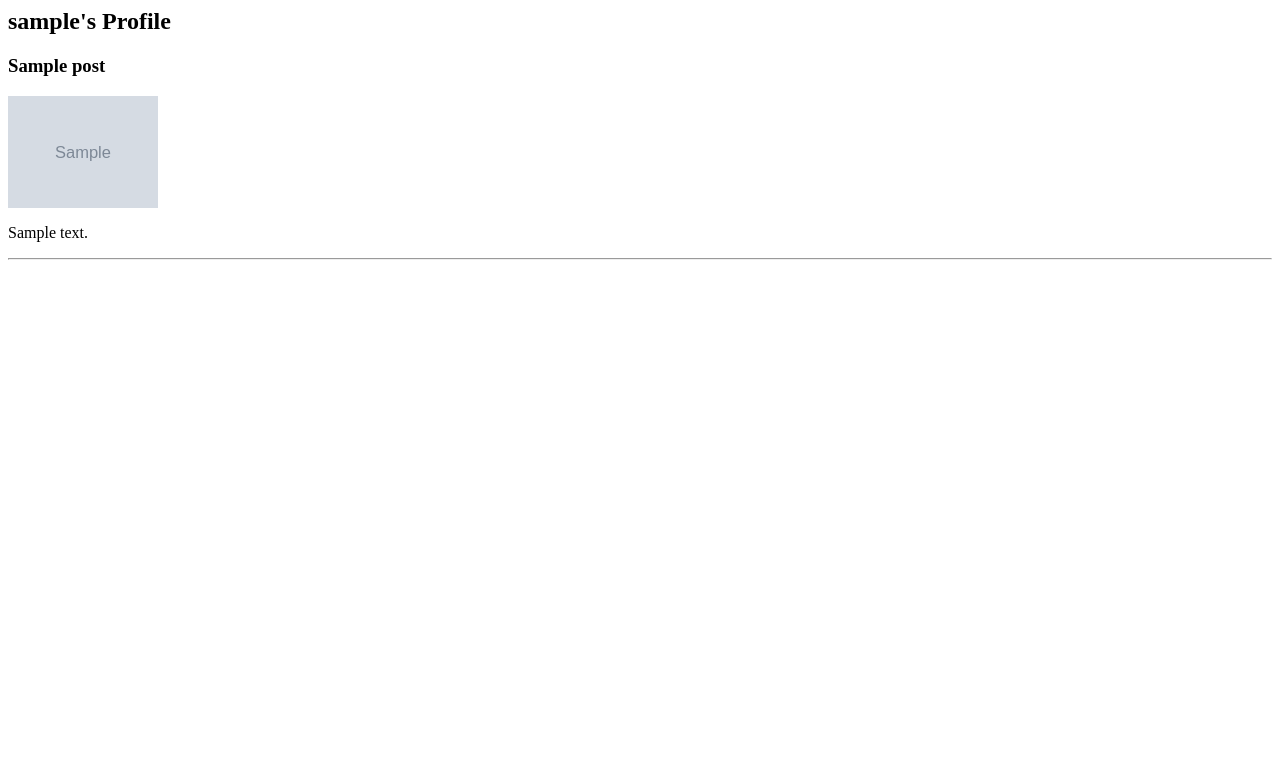
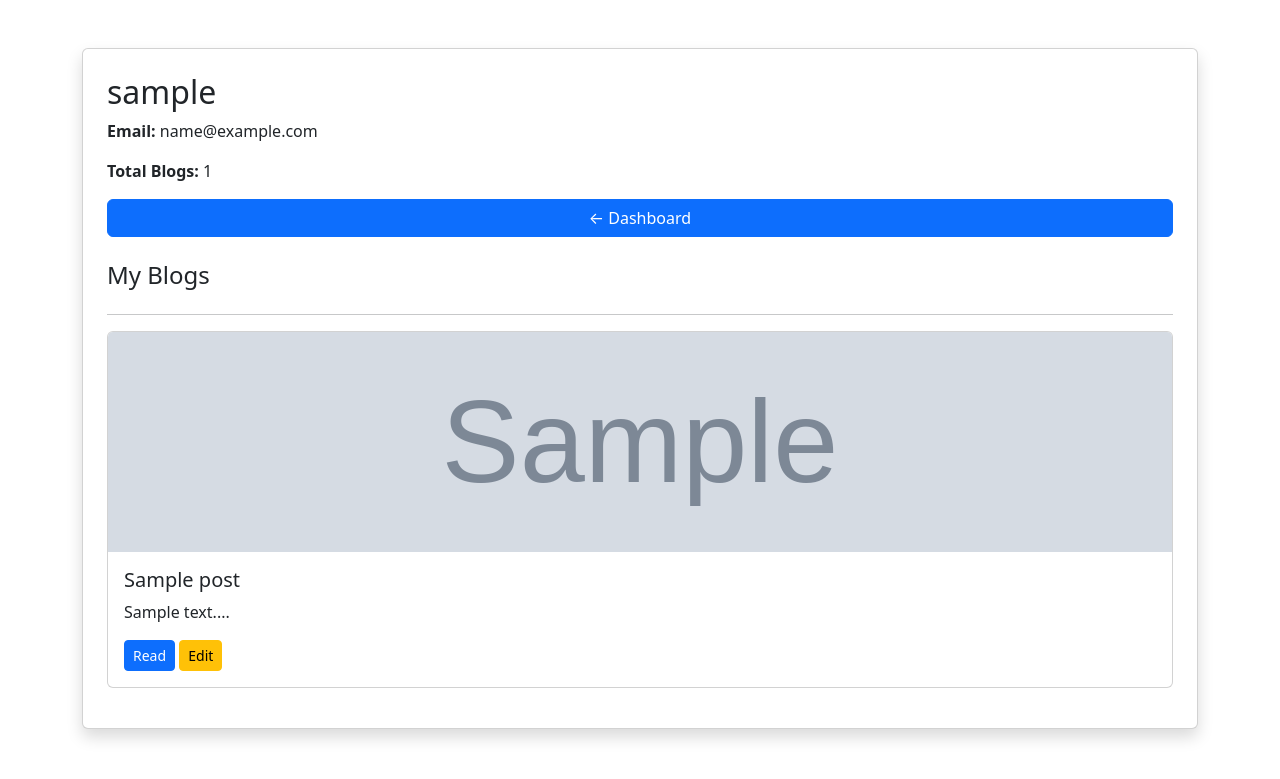
Before and after one commit to gayatri162/Blog-Platform, a Flask app: template templates/profile.html in a window 1280 px wide. Shown: the top 779 px of the page. Run offline with Flask 3, Linux system fonts and the light colour scheme; the template is opened without the code that fills it: most values are stand-ins (such as "Sample title", 1, 10 or a date in 2020); grey boxes marked "Sample" are stand-in pictures.

Commit message:
Added profile page and like toggle

```diff
--- a/app.py
+++ b/app.py
@@ -11,6 +11,7 @@ import os
 from dotenv import load_dotenv
 
 load_dotenv()
+
 
 cloudinary.config(
     cloud_name=os.getenv("CLOUD_NAME"),
@@ -35,11 +36,12 @@ def login():
 
         user = users.find_one({"email": email})
 
-        if user and bcrypt.checkpw(password.encode('utf-8'), user["password"]):
+        if user:
+          stored_password = bytes(user["password"])
 
+          if bcrypt.checkpw(password.encode("utf-8"), stored_password):
             session["user"] = user["name"]
             session["email"] = user["email"]
-
             return redirect("/dashboard")
 
         return "Invalid Email or Password!"
@@ -91,8 +93,14 @@ def dashboard():
         page = int(request.args.get("page", 1))
         limit = 6
         skip = (page - 1) * limit
+    if search:
 
-        all_posts = list(posts.find().skip(skip).limit(limit))
+      all_posts = list(posts.find({
+        "title": {"$regex": search, "$options": "i"}
+      }))
+    else:
+      all_posts = list(posts.find().skip(skip).limit(limit))
+
     return render_template(
         "dashboard.html",
         posts=all_posts,
@@ -196,10 +204,31 @@ def logout():
 @app.route("/like/<id>")
 def like_post(id):
 
-    posts.update_one(
-        {"_id": ObjectId(id)},
-        {"$inc": {"likes": 1}}
-    )
+    if "user" not in session:
+       return redirect("/login")
+
+    post = posts.find_one({"_id": ObjectId(id)})
+    user = session["email"]   # unique user
+
+    liked_by = post.get("liked_by", [])
+
+    if user in liked_by:
+
+        posts.update_one(
+            {"_id": ObjectId(id)},
+            {
+                "$pull": {"liked_by": user},
+                "$inc": {"likes": -1}
+            }
+        )
+    else:
+        posts.update_one(
+            {"_id": ObjectId(id)},
+            {
+                "$push": {"liked_by": user},
+                "$inc": {"likes": 1}
+            }
+        )
 
     return redirect("/dashboard")
 
@@ -229,5 +258,27 @@ def saved():
 
     return render_template("saved.html", posts=saved_posts)
 
+@app.route("/profile")
+def profile():
+
+    if "user" not in session:
+        return redirect("/login")
+
+    total_posts = posts.count_documents({
+        "author": session["user"]
+    })
+
+    user_posts = list(posts.find({
+        "author": session["user"]
+    }))
+
+    return render_template(
+        "profile.html",
+        username=session["user"],
+        email=session["email"],
+        total_posts=total_posts,
+        posts=user_posts
+    )
+
 if __name__ == "__main__":
     app.run(debug=True)
--- a/database/db.py
+++ b/database/db.py
@@ -1,10 +1,14 @@
 import os
 from pymongo import MongoClient
 from dotenv import load_dotenv
+import certifi
 
 load_dotenv()
 
-client = MongoClient(os.getenv("MONGO_URI"))
+client = MongoClient(
+    os.getenv("MONGO_URI"),
+    tlsCAFile=certifi.where()
+)
 
 db = client["blog_platform"]
 
--- a/templates/profile.html
+++ b/templates/profile.html
@@ -1,13 +1,77 @@
-<h2>{{ username }}'s Profile</h2>
+<!DOCTYPE html>
+<html lang="en">
+
+<head>
+
+<meta charset="UTF-8">
+<meta name="viewport" content="width=device-width, initial-scale=1">
+
+<title>My Profile</title>
+
+<link href="https://cdn.jsdelivr.net/npm/bootstrap@5.3.7/dist/css/bootstrap.min.css" rel="stylesheet">
+
+</head>
+
+<body>
+
+<div class="container mt-5">
+
+<div class="card shadow p-4">
+
+<h2>{{ username }}</h2>
+
+<p><strong>Email:</strong> {{ email }}</p>
+
+<p><strong>Total Blogs:</strong> {{ total_posts }}</p>
+
+<a href="/dashboard" class="btn btn-primary mb-4">
+← Dashboard
+</a>
+
+<h4>My Blogs</h4>
+
+<hr>
+
+{% if posts %}
 
 {% for post in posts %}
 
-<div>
-    <h3>{{ post.title }}</h3>
-    <img src="{{ post.image }}" width="150">
-    <p>{{ post.description }}</p>
+<div class="card mb-3">
+
+<img src="{{ post.image }}" class="card-img-top" style="height:220px; object-fit:cover;">
+
+<div class="card-body">
+
+<h5>{{ post.title }}</h5>
+
+<p>{{ post.description[:120] }}...</p>
+
+<a href="/post/{{ post._id }}" class="btn btn-primary btn-sm">
+Read
+</a>
+
+<a href="/edit/{{ post._id }}" class="btn btn-warning btn-sm">
+Edit
+</a>
+
 </div>
 
-<hr>
+</div>
 
 {% endfor %}
+
+{% else %}
+
+<p class="text-muted">
+You haven't published any blogs yet.
+</p>
+
+{% endif %}
+
+</div>
+
+</div>
+
+</body>
+
+</html>
```
Also changed, not shown: templates/dashboard.html (+9 -2 lines).
